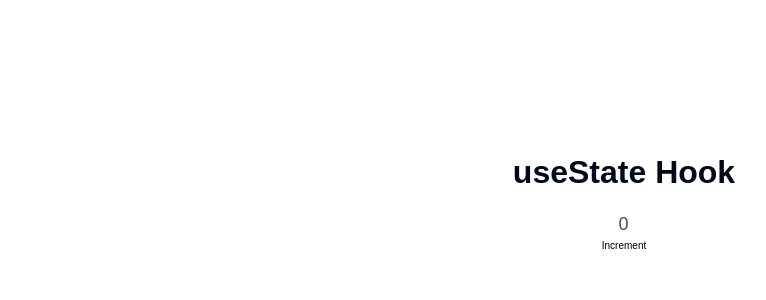
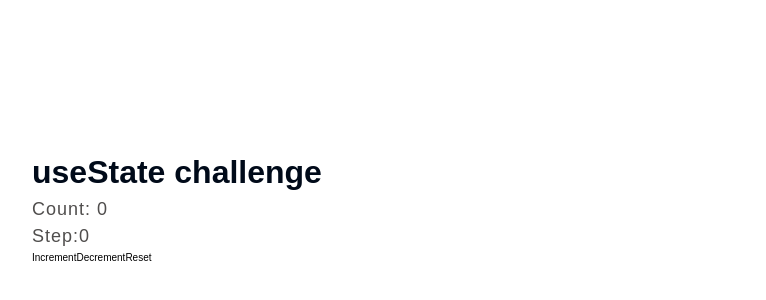
Before and after one commit to Harsh170699/learn-react, a React (Vite) app: page / in a window 1280 px wide. Shown: the part 44-344 px from the top of the page, without its empty margins (16-782 px from the left). Built offline with nearby package versions, Linux system fonts and the light colour scheme.

Commit message:
37. React useState Challenge: Advanced Counter App with Disable, Limits, Steps Count and More

```diff
--- a/src/App.jsx
+++ b/src/App.jsx
@@ -13,6 +13,7 @@
 // import { ToDo } from './components/projects/ToDo/ToDo'
 // import { ShortCircuit } from './components/ShortCircuit'
 import { Counter } from './components/hooks/useState'
+import { Challenge } from './components/hooks/useState/CHallenge';
 
 function App() {
   return (
@@ -28,7 +29,8 @@
       {/* <ToggleSwitch /> */}
       {/* <ToDo /> */}
       {/* <ShortCircuit /> */}
-      <Counter />
+      {/* <Counter /> */}
+      <Challenge />
     </section>
   );
 };
--- /dev/null
+++ b/src/components/hooks/useState/Challenge.jsx
@@ -0,0 +1,46 @@
+// * useState Challenge Descrition
+// Create a simple react component that allows users to increment and decrement a counter using two buttons.
+
+// Reset Button: Add a button to reset the count to zero.
+
+// Limitations: Set a maximum and minimum limit for the counter and disable the buttons when both limits are reached.
+
+// Step increment: Add an input field that allow users to set the step value by which the counter should increment or decrement
+import { useState } from 'react';
+import '../Hooks.css';
+export const Challenge = () => {
+    const [count, setCount] = useState(0);
+    const [step, setStep] = useState(0);
+
+    const handleIncrement = () => {
+        setCount(count + step);
+    }
+
+    const handleDecrement = () => {
+        setCount(count - step);
+    }
+
+    const handleReset = () => {
+        setCount(0);
+    }
+    return (
+        <div className='container state-container'>
+            <h1>useState challenge</h1>
+            <p>Count: <span>{count}</span></p>
+            <div>
+                <label>
+                    Step:
+                    {/* whenever we use onChange event we get by default Event object */}
+                    <input type='number' value={step} onChange={(e) => setStep(Number(e.target.value))}/>
+                </label>
+            </div>
+
+            <div className='grid-three-cols'>
+                <button onClick={handleIncrement} disabled={count >= 100}>Increment</button>
+                <button onClick={handleDecrement} disabled={count <= 0}>Decrement</button>
+                <button onClick={handleReset}>Reset</button>
+            </div>
+        </div>
+
+    );
+}
```
